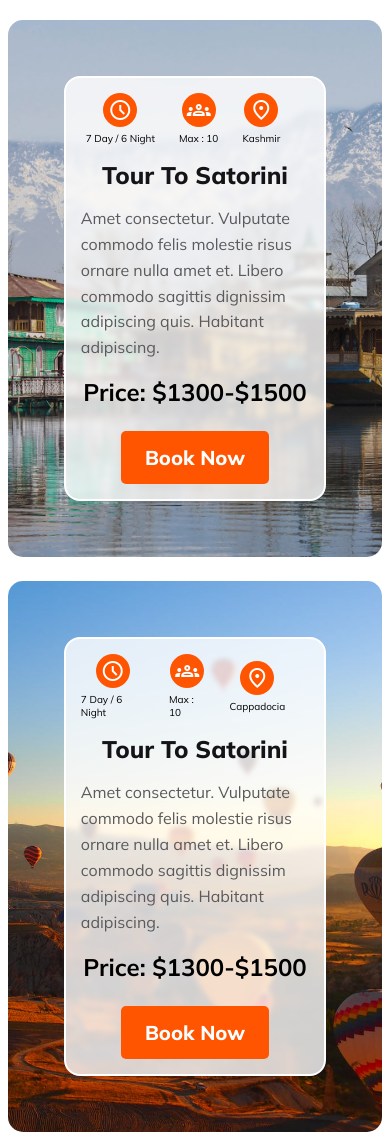
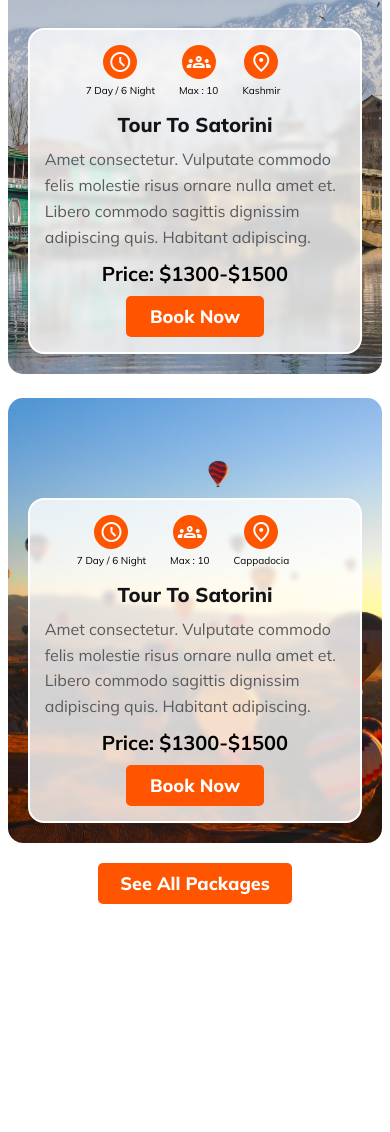
Before and after one commit to saifullah-10/a2-travel, a plain HTML site: page index.html in a window 390 px wide. Shown: the part 5763-6895 px from the top of the page. After the commit the page ends 6707 px from the top, so only its background shows below. Drawn offline with nearby package versions, Linux system fonts and the light colour scheme.

Commit message:
update core files

```diff
--- a/main.css
+++ b/main.css
@@ -865,12 +865,28 @@ margin-bottom: 16px;
 .discount_text>p{
     margin-bottom: 16px;
 }
+.deals{
+    padding: 100px 20px 20px 20px;
+}
 .deal_card{
     width: 100%;
     display: flex;
     flex-direction: column;
     align-items: center;
     padding: 15px;
+}
+.deal_card>h1,.deal_card>h2{
+    font-size: 20px;
+    margin-bottom: 10px;
+}
+.deal_card>p{
+    margin-bottom: 10px;
+}
+.deal_card>button{
+    padding: 9px 0;
+}
+.deal_card>button>a{
+    font-size: 18px;
 }
 .card_info{
     margin-bottom: 15px;
@@ -893,6 +909,13 @@ margin-bottom: 16px;
 .card_space{
     display: none;
 }
+.discount_area>button{
+    padding: 9px 0;
+    margin-top: 20px;
+}
+.discount_area>button>a{
+    font-size: 18px;
+}
     /* discount responsive */
 
 }
```
